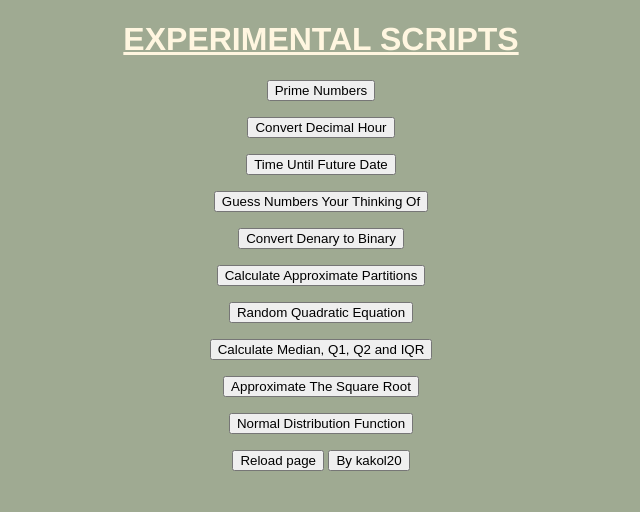
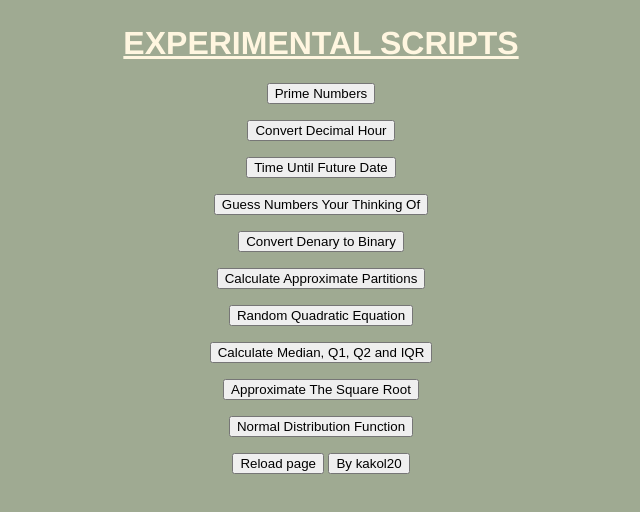
Before and after one commit to kakol20/Experimental-V2, a plain HTML site: page index.html in a window 1280 px wide. Shown: the whole page, without its empty margins (319-959 px from the left). Drawn offline with Linux system fonts and the light colour scheme.

Commit message:
Update TODO list and typo fix

```diff
--- a/index.html
+++ b/index.html
@@ -14,7 +14,7 @@
             background-color: #9FAA92;
             text-align: center;
             vertical-align: middle;
-            margin: 25x;
+            margin: 25px;
         }
         H1 {
             text-decoration: underline;
--- a/main.js
+++ b/main.js
@@ -681,5 +681,5 @@ TODO List -
 1. Enhancement {
 	a. None
 }
-2. None
+2. Normal Distribution Function
 */
```
